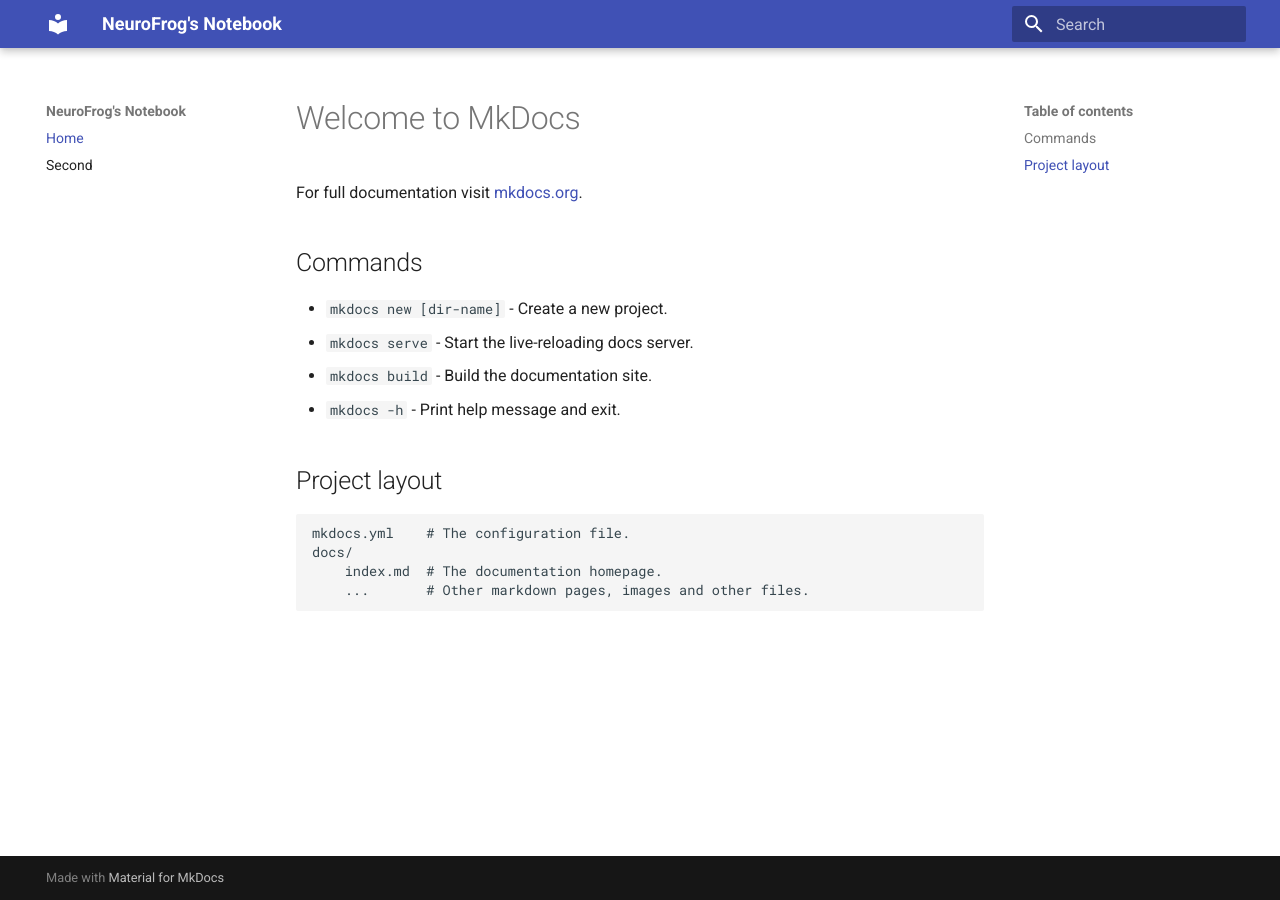
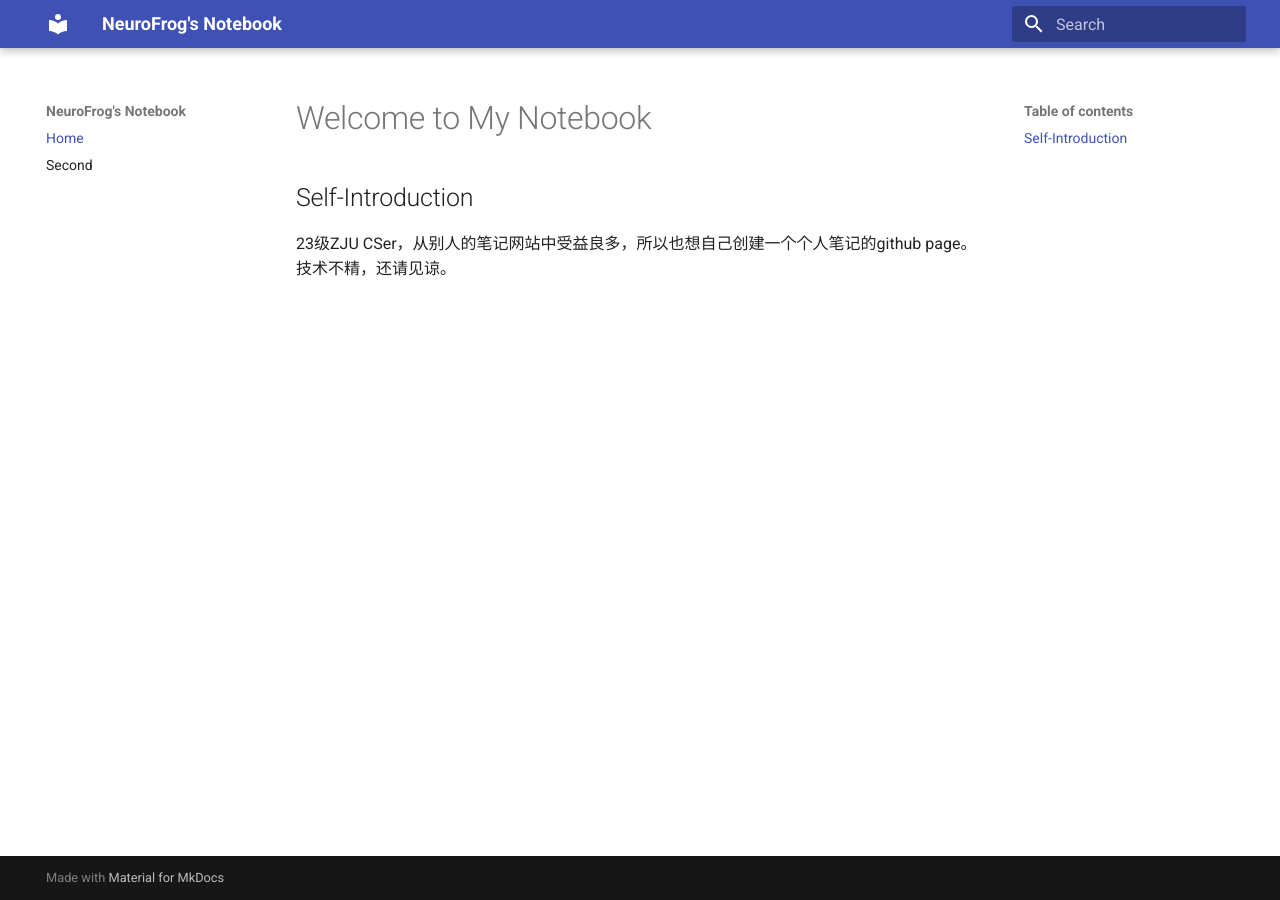
Before and after one commit to Delocalizor/MyNote, an MkDocs documentation site: the page built from docs/index.md, in a window 1280 px wide. Built offline with MkDocs 1.6.1 and Material for MkDocs 9.7.7, drawn with Linux system fonts in a browser that asks for light colours.

Commit message:
self introduction

```diff
--- a/docs/index.md
+++ b/docs/index.md
@@ -1,17 +1,5 @@
-# Welcome to MkDocs
+# Welcome to My Notebook
 
-For full documentation visit [mkdocs.org](https://www.mkdocs.org).
+## Self-Introduction
 
-## Commands
-
-* `mkdocs new [dir-name]` - Create a new project.
-* `mkdocs serve` - Start the live-reloading docs server.
-* `mkdocs build` - Build the documentation site.
-* `mkdocs -h` - Print help message and exit.
-
-## Project layout
-
-    mkdocs.yml    # The configuration file.
-    docs/
-        index.md  # The documentation homepage.
-        ...       # Other markdown pages, images and other files.
+23级ZJU CSer，从别人的笔记网站中受益良多，所以也想自己创建一个个人笔记的github page。技术不精，还请见谅。
```
